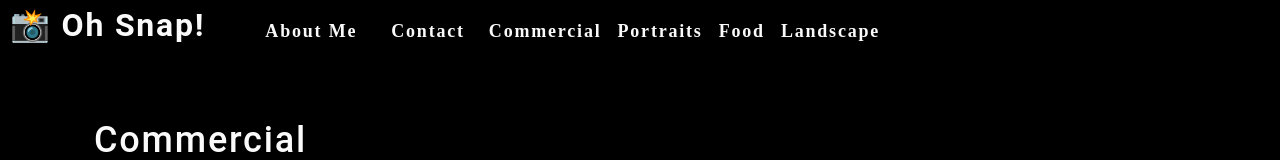
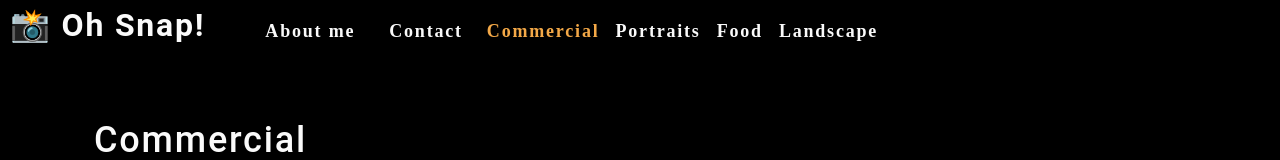
Before and after one commit to Sarah-Safarzadeh/photo-port, a React (Create React App) app: page / in a window 1280 px wide. Shown: the top 160 px of the page. Built offline with nearby package versions, Linux system fonts and the light colour scheme.

Commit message:
lift state to app, currentcateg and setter to nav

```diff
--- a/src/App.js
+++ b/src/App.js
@@ -1,16 +1,33 @@
-import React from "react";
-import Nav from "./components/Nav";
-import About from "./components/About";
-import Gallery from "./components/Gallery";
+import React, { useState } from 'react';
+import Nav from './components/Nav';
+import About from './components/About';
+import Gallery from './components/Gallery';
 
 function App() {
+  const [categories] = useState([
+    {
+      name: 'commercial',
+      description: 'Photos of grocery stores, food trucks, and other commercial projects',
+    },
+    { name: 'portraits', description: 'Portraits of people in my life' },
+    { name: 'food', description: 'Delicious delicacies' },
+    { name: 'landscape', description: 'Fields, farmhouses, waterfalls, and the beauty of nature' },
+  ]);
+
+  const [currentCategory, setCurrentCategory] = useState(categories[0]);
 
   return (
     <div>
-      <Nav></Nav>
+      <Nav
+        categories={categories}
+        setCurrentCategory={setCurrentCategory}
+        currentCategory={currentCategory}
+      ></Nav>
       <main>
-        <Gallery></Gallery>
-        <About></About>
+        <div>
+          <Gallery></Gallery>
+          <About></About>
+        </div>
       </main>
     </div>
   );
--- a/src/components/Nav/index.js
+++ b/src/components/Nav/index.js
@@ -1,19 +1,12 @@
-import React from "react";
-import { capitalizeFirstLetter } from "../../utils/helpers";
+import React from 'react';
+import { capitalizeFirstLetter } from '../../utils/helpers';
 
-function Nav() {
-
-  const  categories = [
-    { name: 'commercial', description: 'Photos of grocery stores, food trucks, and other commercial projects' },
-    { name: 'portraits', description: 'Portraits of people in my life' },
-    { name: 'food', description: 'Delicious delicacies' },
-    { name: 'landscape', description: 'Fields, farmhouses, waterfalls, and the beauty of nature' }
-  ];
-
-  const handleClick = (item) => {
-    console.log(item);
-    return item;
-  };
+function Nav(props) {
+  const {
+    categories = [],
+    setCurrentCategory,
+    currentCategory,
+  } = props;
 
   return (
     <header className="flex-row px-1">
@@ -25,24 +18,29 @@
       <nav>
         <ul className="flex-row">
           <li className="mx-2">
-            <a data-testid="about" href="#about" onClick={() => handleClick("About")}>
-              About Me
+            <a data-testid="about" href="#about">
+              About me
             </a>
           </li>
-          <li className={"mx-2"}>
-            <span onClick={() => handleClick('Contact')}>
-              Contact
-            </span>
+          <li className="mx-2">
+            <span>Contact</span>
           </li>
-          {
-            categories.map((category) => (
-              <li className="mx-1" key={category.name} >
-                <span onClick={() => { handleClick(category.name); }}>
-                 {capitalizeFirstLetter(category.name)}
-                </span>
-              </li>
-            ))
-          }
+          {categories.map((category) => (
+            <li
+              className={`mx-1 ${
+                currentCategory.name === category.name && 'navActive'
+                }`}
+              key={category.name}
+            >
+              <span
+                onClick={() => {
+                  setCurrentCategory(category)
+                }}
+              >
+                {capitalizeFirstLetter(category.name)}
+              </span>
+            </li>
+          ))}
         </ul>
       </nav>
     </header>
```
Also changed, not shown: 1 other file (tests, documents, lock files or other folders).
